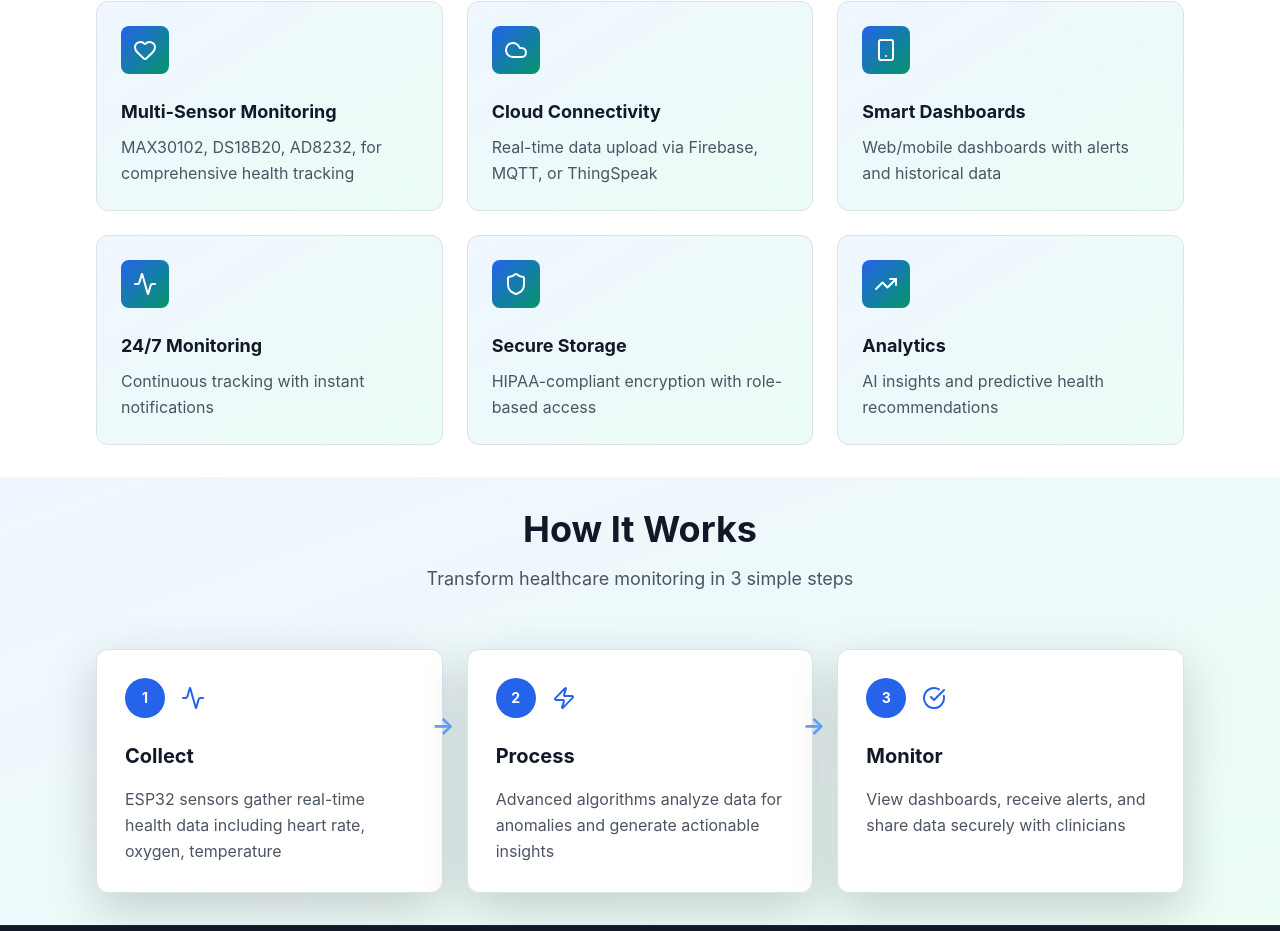
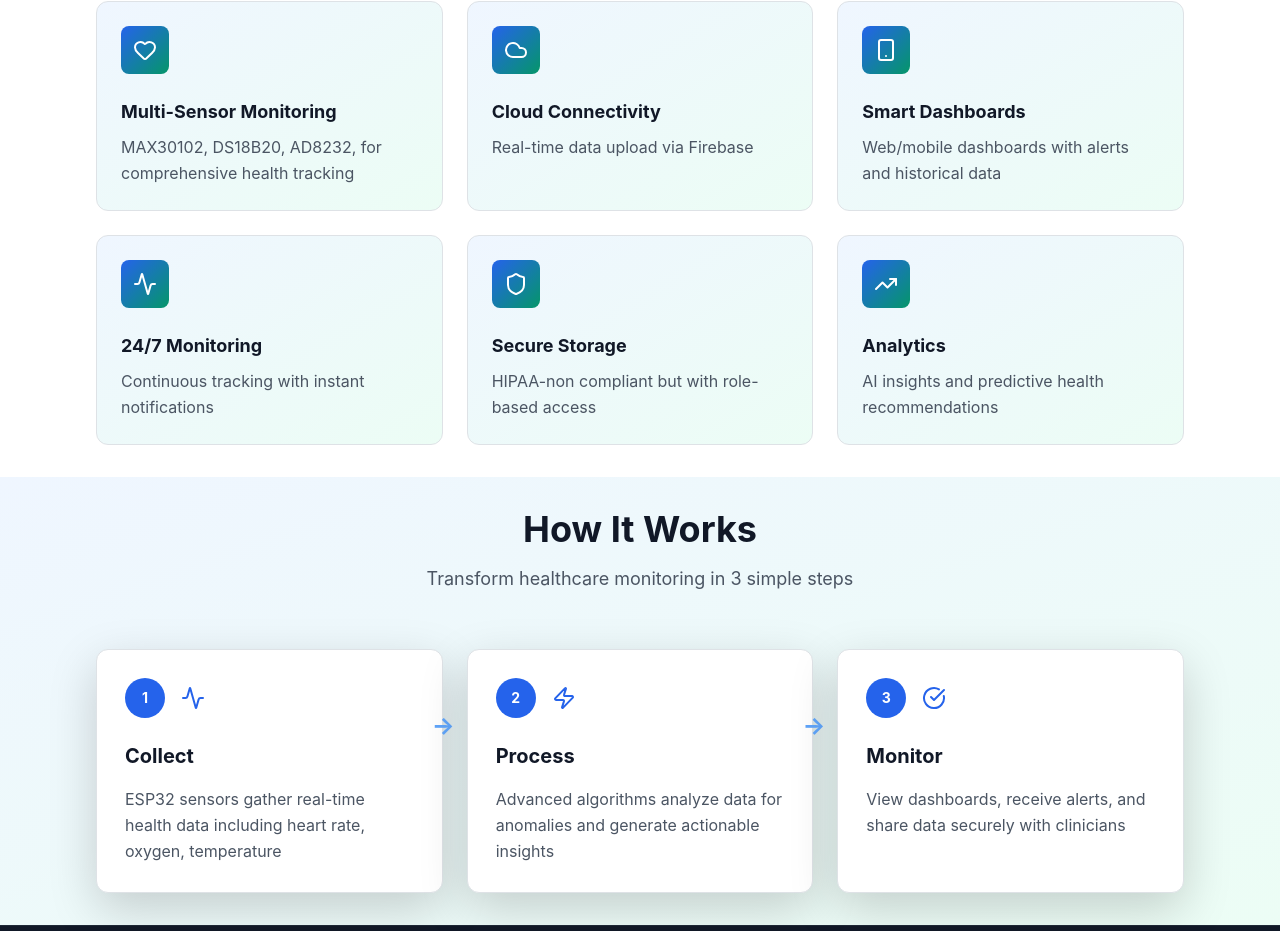
Before and after one commit to i-kundankumar/Medisense, a React (Vite) app: page / in a window 1280 px wide. Shown: the part 809-1740 px from the top of the page. Built offline with nearby package versions, Linux system fonts and the light colour scheme; no server answers.

Commit message:
Update descriptions for Cloud Connectivity and Secure Storage

```diff
--- a/src/Home.jsx
+++ b/src/Home.jsx
@@ -11,7 +11,7 @@ function Home() {
     {
       icon: <Cloud className="w-6 h-6" />,
       title: "Cloud Connectivity",
-      description: "Real-time data upload via Firebase, MQTT, or ThingSpeak"
+      description: "Real-time data upload via Firebase"
     },
     {
       icon: <Smartphone className="w-6 h-6" />,
@@ -26,7 +26,7 @@ function Home() {
     {
       icon: <Shield className="w-6 h-6" />,
       title: "Secure Storage",
-      description: "HIPAA-compliant encryption with role-based access"
+      description: "HIPAA-non compliant but with role-based access"
     },
     {
       icon: <TrendingUp className="w-6 h-6" />,
```
